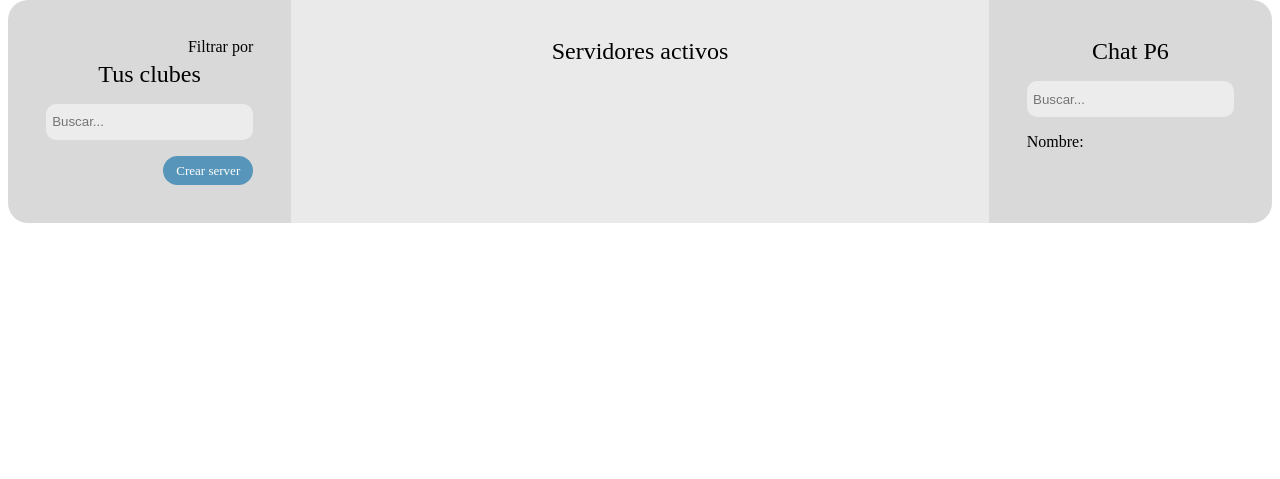
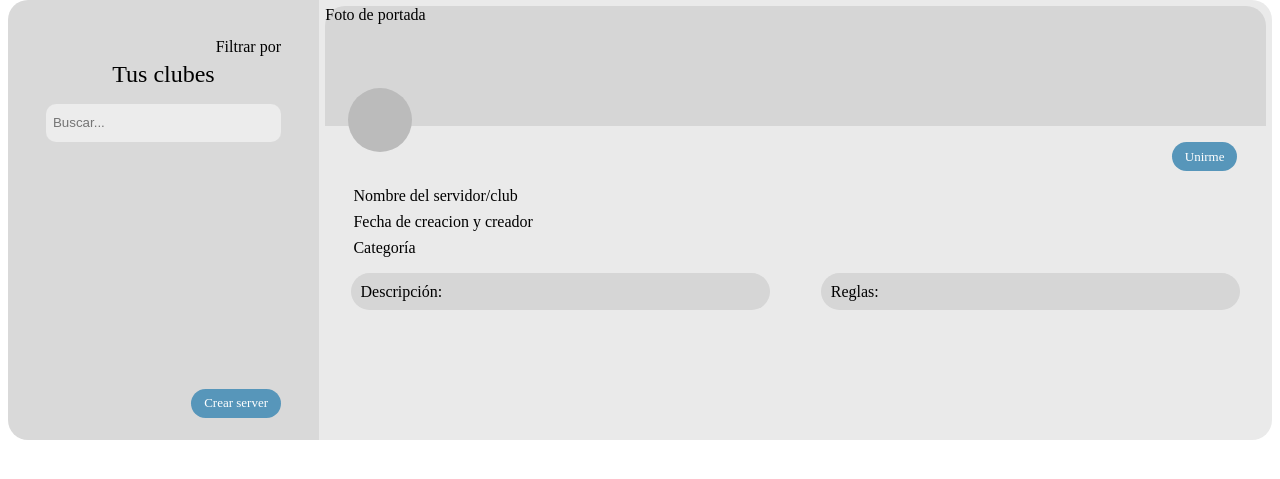
Before and after one commit to emawatsonm8m/Peripateticos, a PHP site: page /Dynamics/php/comunidad.php in a window 1280 px wide. Shown: the part 192-671 px from the top of the page. Run offline with PHP 8.4, Linux system fonts and the light colour scheme.

Commit message:
feat(comunidad.php): agrega unirse

```diff
--- a/Usuario/Dynamics/php/comunidad.php
+++ b/Usuario/Dynamics/php/comunidad.php
@@ -37,21 +37,34 @@
                 <article class="titulos">Tus clubes</article>
             </section>
             <input type="text" placeholder="Buscar...">
-            <!-- lo demas de aqui se haria con la BD -->
-            <section class="server">Crear server</section>
+            <!-- lo demas de aqui se haria con la BD y JS-->
+            <section class="server" id="crear">Crear server</section>
         </aside>
+
         <section class="servidores">
-            <article class="titulos">Servidores activos</article>
+            <article class="portada">Foto de portada</article>
+            <article class="usuarioPortada"></article>
+            <article class="server" id="unirse">Unirme</article>
+            <article class="datos">
+                <div>Nombre del servidor/club</div>
+                <div>Fecha de creacion y creador</div>
+                <div>Categoría</div>
+            </article>
+            <article class="info">
+                <div class="cuadros">Descripción: <br></div>
+                <div class="cuadros">Reglas: <br></div>
+            </article>
             <!-- BD -->
         </section>
-        <aside id="chats">
-            <section class="encabezado">
+
+        <!-- <aside id="chats"> -->
+            <!-- <section class="encabezado">
                 <article class="titulos">Chat P6</article>
             </section>
             <input type="text" placeholder="Buscar...">
-            <section>Nombre:</section>
+            <section>Nombre:</section> -->
             <!-- BD -->
-        </aside>
+        <!-- </aside> -->
     </main>
     <script src="../js/navs.js"></script>
 </body>
--- a/Usuario/Statics/styles/pagPrincipales.css
+++ b/Usuario/Statics/styles/pagPrincipales.css
@@ -10,24 +10,25 @@ header{
 }
 main{
     display: flex;
+    min-height: 440px;
+    max-height: 440px;
 }
 
 /* = ASIDES
 --------------------------------------------- */
 aside{
+    position: relative;
     display: flex;
     flex-direction: column;
     gap: 1em;
     padding: 3%;
     width: 20%;
+    border-radius: 20px 0 0 20px;
     background-color: #D9D9D9;
 }
-#clubes{
-    border-radius: 20px 0 0 20px;
-}
-#chats{
+/* #chats{
     border-radius: 0 20px 20px 0;
-}
+} */
 .encabezado{
     display: flex;
     flex-direction: column;
@@ -56,14 +57,56 @@ input{
     color: #ffffff;
     background-color: #5796BA;
 }
+#crear{
+    position: absolute;
+    bottom: 5%;
+}
+#unirse{
+    margin: 0 3%;
+}
 
 /* = SERVIDORES
 --------------------------------------------- */
 .servidores{
+    position: relative;
     display: flex;
     flex-direction: column;
     gap: 1em;
-    padding: 3%;
-    width: 60%;
+    padding: 0.5%;
+    width: 80%;
+    border-radius: 0 20px 20px 0;
     background-color: #EAEAEA;
 }
+.portada{
+    height: 7.5em;
+    border-radius: 20px 20px 0 0;
+    background-color: #D6D6D6;
+}
+.usuarioPortada{
+    position: absolute;
+    top: 20%;
+    left: 3%;
+    width: 4em;
+    height: 4em;
+    border-radius: 50%;
+    background-color: #BBBBBB;
+}
+.datos{
+    display: flex;
+    flex-direction: column;
+    padding: 0 3%;
+    gap: 0.5em;
+}
+.info{
+    display: flex;
+    justify-content: space-around;
+}
+.cuadros{
+    display: flex;
+    flex-direction: column;
+    padding: 1%;
+    width: 42.5%;
+    /* overflow: scroll; */
+    border-radius: 20px;
+    background-color: #D6D6D6;
+}
```
